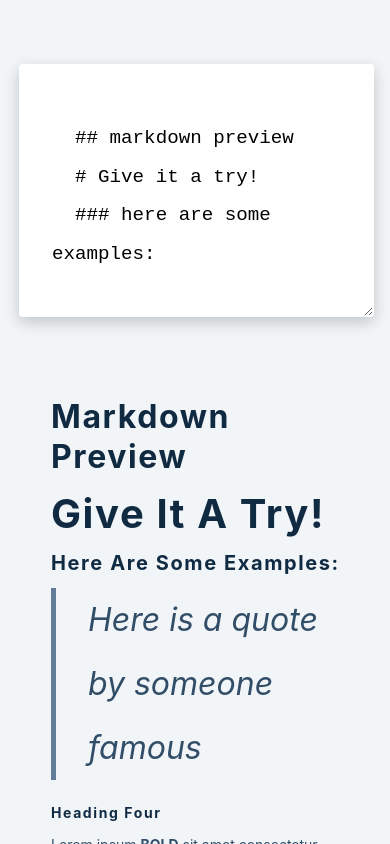
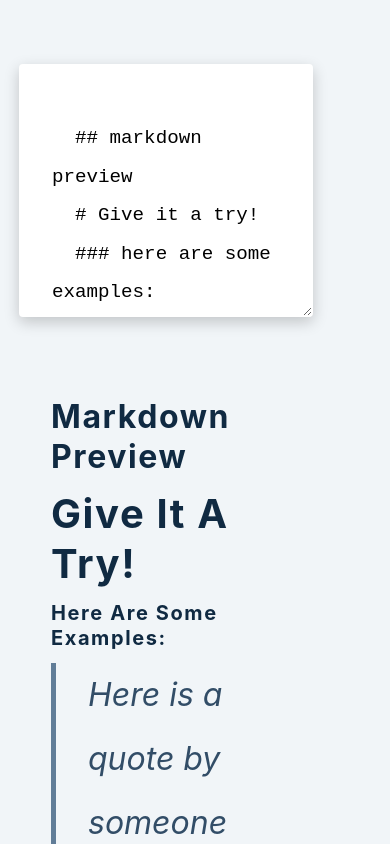
Before and after one commit to obrm/markdown-preview, a React (Create React App) app: page / in a window 390 px wide. Shown: the top 844 px of the page. Built offline with nearby package versions, Linux system fonts and the light colour scheme.

Commit message:
update index.css

```diff
--- a/src/index.css
+++ b/src/index.css
@@ -195,5 +195,6 @@ pre {
   .input,
   .result {
     margin-left: -45px;
+    width: 95%;
   }
 }
```
